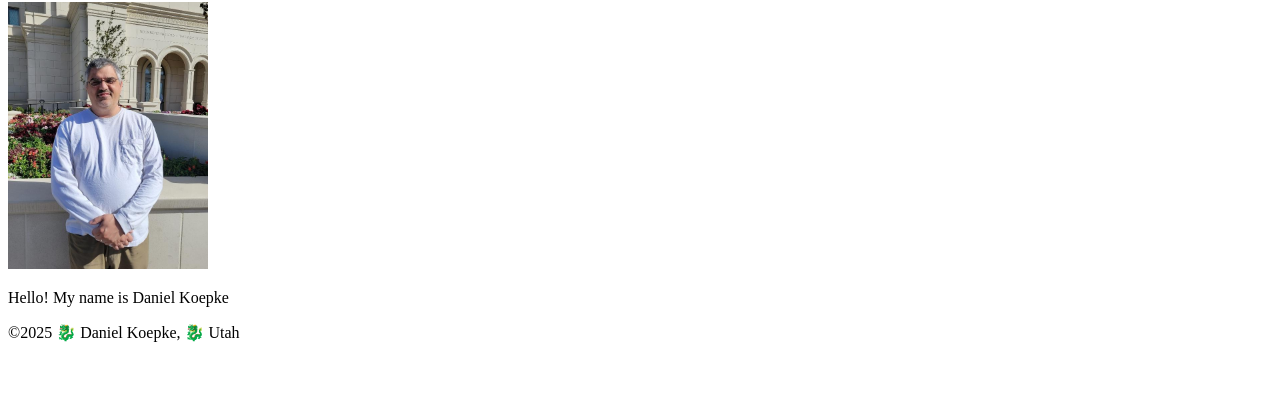
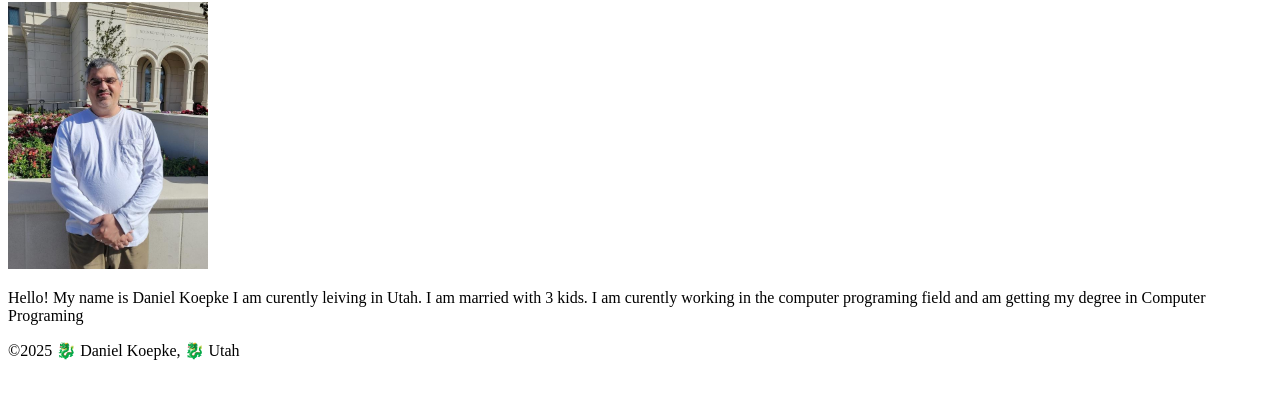
Before and after one commit to dracoon6/wdd130, a plain HTML site: page index.html in a window 1280 px wide. Shown: the part 104-502 px from the top of the page. Drawn offline with Linux system fonts and the light colour scheme.

Commit message:
extendid bio

```diff
--- a/index.html
+++ b/index.html
@@ -16,7 +16,9 @@
     <main>
         <h1>Daniel Koepke | WDD 130</h1>
         <img src="images/profile.jpg" alt="Hello, my name is Daniel Koepke" width="200">
-        <p>Hello! My name is Daniel Koepke</p>
+        <p>Hello! My name is Daniel Koepke I am curently leiving in Utah.
+        I am married with 3 kids. I am curently working in the computer programing field
+        and am getting my degree in Computer Programing</p>
     </main>
     <footer>
         <p>©2025 &#128009; Daniel Koepke, &#128009; Utah</p>
```
